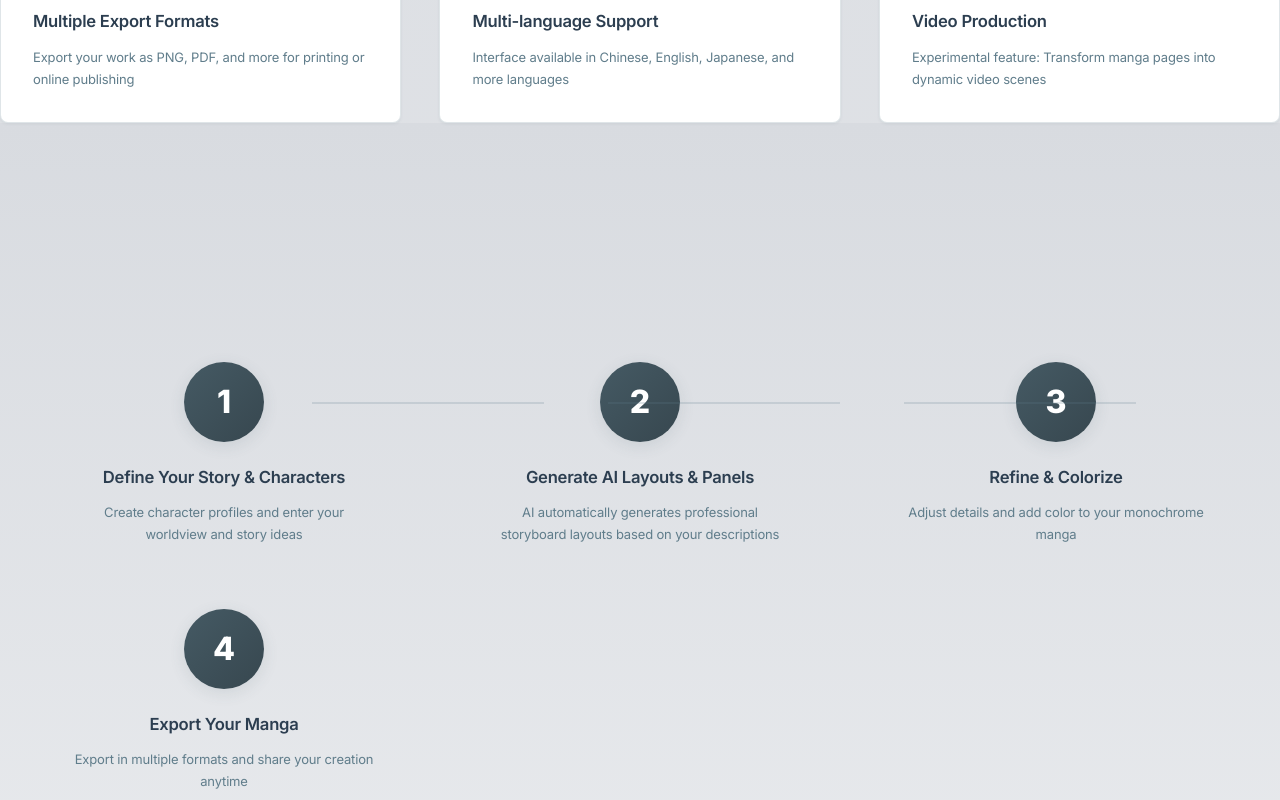
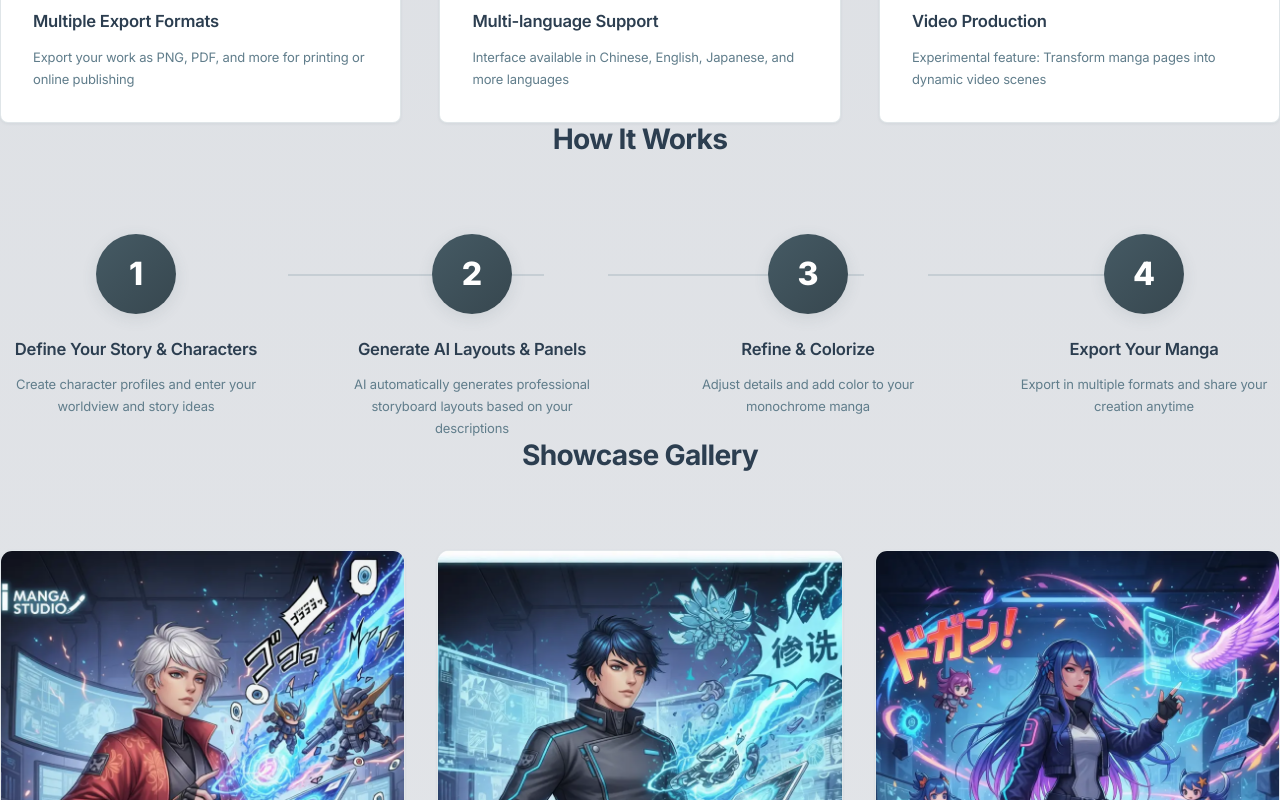
Before and after one commit to MontaCoder/AI-Manga-Studio, a React (Vite) app: page / in a window 1280 px wide. Shown: the part 1660-2460 px from the top of the page. Built offline with nearby package versions, Linux system fonts and the light colour scheme.

Commit message:
Refactor HowItWorks to use useInView hook
Replaced manual IntersectionObserver logic with the custom useInView hook for both StepCard and HowItWorks components. Updated class names and removed inline animation styles to streamline animation handling and improve code readability.

```diff
--- a/components/landing/HowItWorks.tsx
+++ b/components/landing/HowItWorks.tsx
@@ -1,5 +1,6 @@
-import React, { useEffect, useRef } from 'react';
+import React from 'react';
 import { useLocalization } from '../../hooks/useLocalization';
+import { useInView } from '../../hooks/useInView';
 
 interface StepCardProps {
   number: number;
@@ -9,46 +10,18 @@ interface StepCardProps {
 }
 
 function StepCard({ number, title, description, index }: StepCardProps): React.ReactElement {
-  const cardRef = useRef<HTMLDivElement>(null);
-
-  useEffect(() => {
-    const observer = new IntersectionObserver(
-      (entries) => {
-        entries.forEach((entry) => {
-          if (entry.isIntersecting) {
-            setTimeout(() => {
-              entry.target.classList.add('animate-in');
-            }, index * 150);
-          }
-        });
-      },
-      { threshold: 0.1 }
-    );
-
-    if (cardRef.current) {
-      observer.observe(cardRef.current);
-    }
-
-    return () => {
-      if (cardRef.current) {
-        observer.unobserve(cardRef.current);
-      }
-    };
-  }, [index]);
+  const [cardRef] = useInView({ threshold: 0.1 });
 
   return (
     <div
       ref={cardRef}
-      className="step-card"
+      className="step-card animate-slide-up"
       style={{
         display: 'flex',
         flexDirection: 'column',
         alignItems: 'center',
         gap: '1.5rem',
         position: 'relative',
-        opacity: 0,
-        transform: 'translateY(40px)',
-        transition: 'all 0.7s cubic-bezier(0.34, 1.56, 0.64, 1)',
       }}
     >
       <div
@@ -100,30 +73,7 @@ function StepCard({ number, title, description, index }: StepCardProps): React.R
 
 export function HowItWorks(): React.ReactElement {
   const { t } = useLocalization();
-  const sectionRef = useRef<HTMLElement>(null);
-
-  useEffect(() => {
-    const observer = new IntersectionObserver(
-      (entries) => {
-        entries.forEach((entry) => {
-          if (entry.isIntersecting) {
-            entry.target.classList.add('animate-in');
-          }
-        });
-      },
-      { threshold: 0.1 }
-    );
-
-    if (sectionRef.current) {
-      observer.observe(sectionRef.current);
-    }
-
-    return () => {
-      if (sectionRef.current) {
-        observer.unobserve(sectionRef.current);
-      }
-    };
-  }, []);
+  const [sectionRef] = useInView({ threshold: 0.1 });
 
   const steps = [
     {
@@ -148,27 +98,15 @@ export function HowItWorks(): React.ReactElement {
     <section
       id="how-it-works"
       ref={sectionRef}
-      className="landing-how-it-works"
-      style={{
-        padding: 'clamp(4rem, 10vw, 8rem) clamp(1.5rem, 5vw, 3rem)',
-        background: 'var(--gradient-app)',
-      }}
+      className="section section--gradient"
     >
-      <div
-        style={{
-          maxWidth: '1400px',
-          margin: '0 auto',
-        }}
-      >
+      <div className="container">
         <div
+          className="section-header"
           style={{
             textAlign: 'center',
             marginBottom: 'clamp(3rem, 6vw, 5rem)',
-            opacity: 0,
-            transform: 'translateY(20px)',
-            transition: 'all 0.8s ease-out',
           }}
-          className="how-it-works-header"
         >
           <h2
             className="heading-xl"
```
